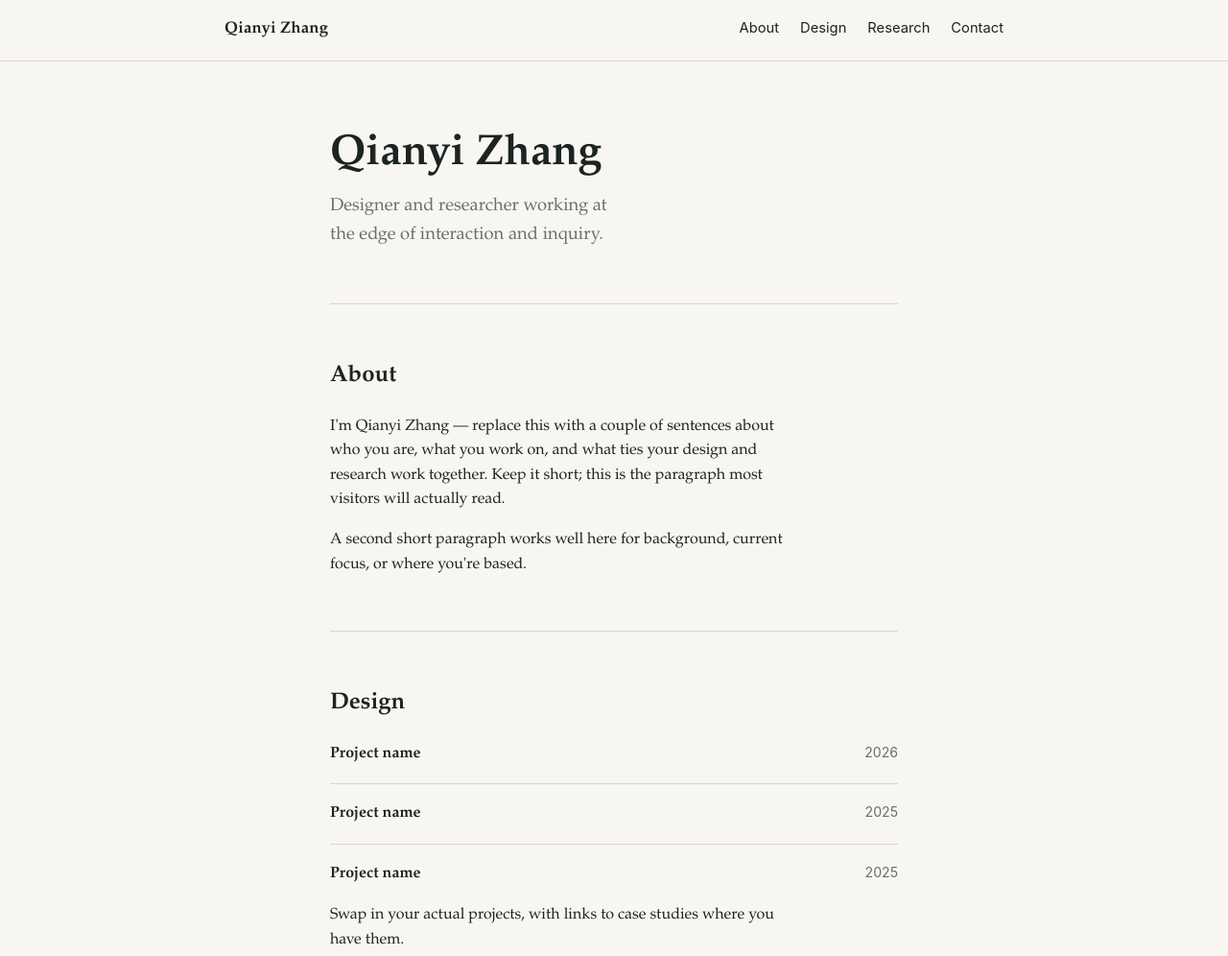
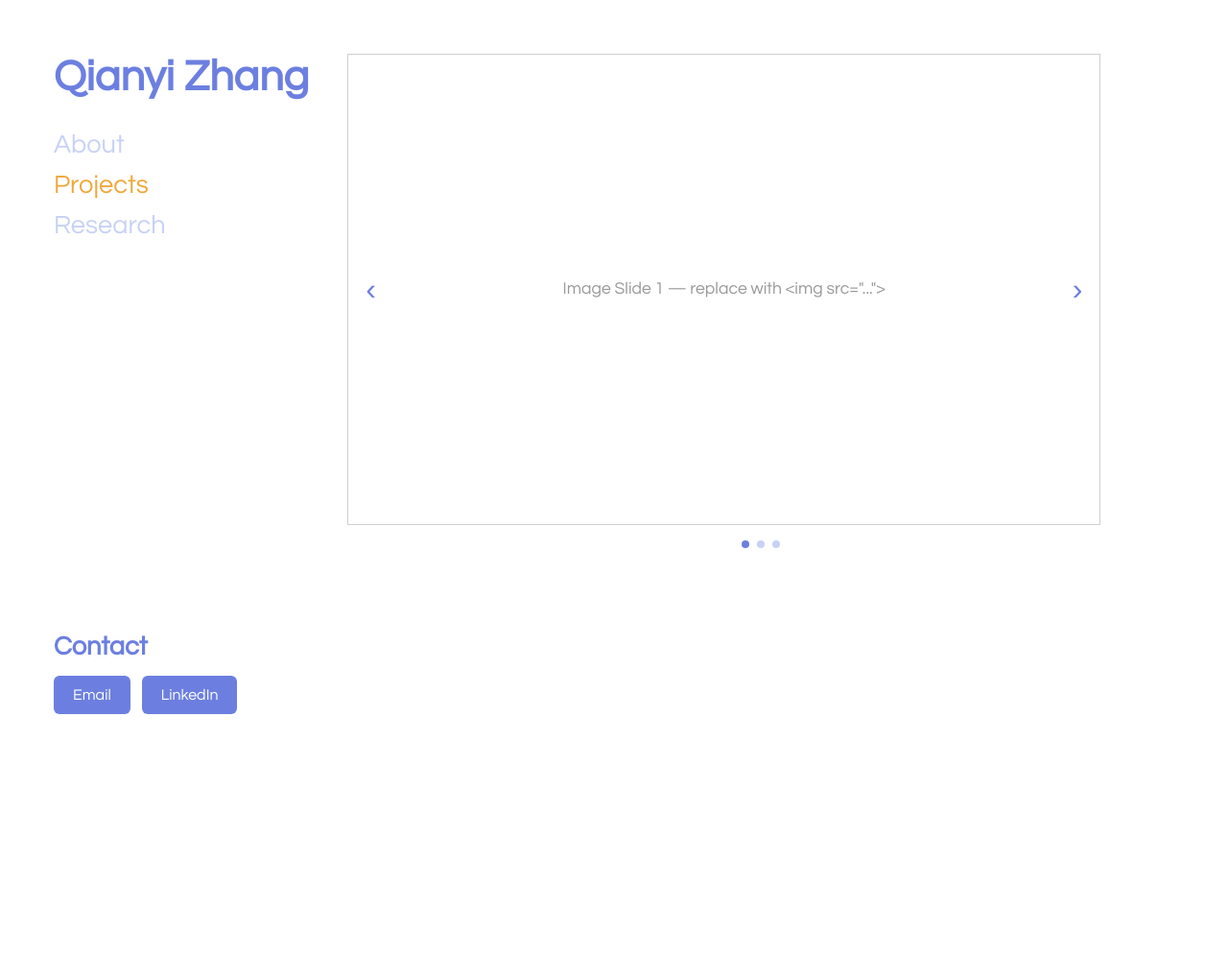
Before and after one commit to qz027/qz027.github.io, a plain HTML site: page index.html in a window 1280 px wide. Shown: the top 996 px of the page at 96% size. After the commit the page ends 800 px from the top, so only its background shows below. Drawn offline with Linux system fonts and the light colour scheme; a web font is replaced by a local one.

Commit message:
new design

```diff
--- a/index.html
+++ b/index.html
@@ -4,216 +4,285 @@
 <meta charset="UTF-8">
 <meta name="viewport" content="width=device-width, initial-scale=1.0">
 <title>Qianyi Zhang</title>
+<link href="https://fonts.cdnfonts.com/css/glacial-indifference" rel="stylesheet">
 <style>
   :root {
-    --ink: #1c2320;
-    --paper: #f7f6f2;
-    --line: #d9d6cc;
-    --accent: #3c6e5e;
-    --muted: #6b6f68;
+    --blue: #6C7FE0;
+    --blue-light: #C7D2F5;
+    --orange: #F0A83E;
+    --ink: #333333;
+    --line: #cfcfcf;
+    --paper: #ffffff;
   }
 
   * { box-sizing: border-box; }
-
-  html { scroll-behavior: smooth; }
 
   body {
     margin: 0;
     background: var(--paper);
     color: var(--ink);
-    font-family: "Iowan Old Style", "Palatino Linotype", Georgia, "Times New Roman", serif;
-    line-height: 1.6;
-    -webkit-font-smoothing: antialiased;
+    font-family: 'Glacial Indifference', 'Century Gothic', Futura, -apple-system, sans-serif;
   }
 
-  a {
-    color: var(--accent);
-    text-decoration-thickness: 1px;
-    text-underline-offset: 3px;
-  }
-  a:hover { text-decoration-thickness: 2px; }
-  a:focus-visible, button:focus-visible {
-    outline: 2px solid var(--accent);
-    outline-offset: 3px;
+  a { color: inherit; }
+
+  .page {
+    min-height: 100vh;
+    display: flex;
+    flex-wrap: wrap;
+    align-items: stretch;
+    padding: 56px;
+    gap: 40px;
   }
 
-  header.site {
-    position: sticky;
-    top: 0;
-    background: rgba(247, 246, 242, 0.92);
-    backdrop-filter: blur(6px);
-    border-bottom: 1px solid var(--line);
-    z-index: 10;
+  /* ---------- Sidebar ---------- */
+
+  .sidebar {
+    display: flex;
+    flex-direction: column;
+    justify-content: space-between;
+    min-width: 260px;
   }
 
-  .header-inner {
-    max-width: 860px;
-    margin: 0 auto;
-    padding: 18px 24px;
-    display: flex;
-    justify-content: space-between;
-    align-items: baseline;
-    flex-wrap: wrap;
-    gap: 10px 24px;
+  .name {
+    font-size: clamp(2.2rem, 4vw, 2.8rem);
+    font-weight: 700;
+    color: var(--blue);
+    margin: 0 0 32px;
+    line-height: 1.1;
   }
 
-  .site-name {
-    font-size: 1.05rem;
-    font-weight: 600;
-    letter-spacing: 0.01em;
+  .tabs {
+    display: flex;
+    flex-direction: column;
+    gap: 14px;
   }
 
-  nav.site ul {
-    list-style: none;
-    display: flex;
-    gap: 22px;
-    margin: 0;
+  .tab-link {
+    background: none;
+    border: none;
     padding: 0;
-    font-family: -apple-system, BlinkMacSystemFont, "Segoe UI", Helvetica, Arial, sans-serif;
-    font-size: 0.92rem;
+    text-align: left;
+    font-family: inherit;
+    font-size: 1.7rem;
+    color: var(--blue-light);
+    cursor: pointer;
+    transition: color 0.15s ease;
   }
 
-  nav.site a {
-    color: var(--ink);
-    text-decoration: none;
-    border-bottom: 1px solid transparent;
-    padding-bottom: 2px;
-  }
-  nav.site a:hover {
-    border-bottom-color: var(--accent);
-    color: var(--accent);
+  .tab-link:hover {
+    color: var(--blue);
   }
 
-  main {
-    max-width: 640px;
-    margin: 0 auto;
-    padding: 0 24px;
+  .tab-link.active {
+    color: var(--orange);
   }
 
-  .hero {
-    padding: 72px 0 56px;
-    border-bottom: 1px solid var(--line);
+  .tab-link:focus-visible {
+    outline: 2px solid var(--blue);
+    outline-offset: 4px;
   }
 
-  .hero h1 {
-    font-size: clamp(2.1rem, 5vw, 2.8rem);
-    line-height: 1.15;
-    margin: 0 0 14px;
-    font-weight: 600;
+  .contact h2 {
+    font-size: 1.7rem;
+    font-weight: 700;
+    color: var(--blue);
+    margin: 0 0 16px;
   }
 
-  .hero p {
-    font-size: 1.15rem;
-    color: var(--muted);
-    max-width: 34ch;
-    margin: 0;
+  .contact-buttons {
+    display: flex;
+    gap: 12px;
   }
 
-  section {
-    padding: 56px 0;
-    border-bottom: 1px solid var(--line);
-    scroll-margin-top: 78px;
+  .btn {
+    display: inline-flex;
+    align-items: center;
+    justify-content: center;
+    background: var(--blue);
+    color: #fff;
+    text-decoration: none;
+    font-size: 1rem;
+    padding: 12px 20px;
+    border-radius: 6px;
+    white-space: nowrap;
+    transition: background 0.15s ease;
   }
 
-  section:last-of-type {
-    border-bottom: none;
+  .btn:hover {
+    background: #5567cc;
   }
 
-  section h2 {
-    font-size: 1.5rem;
-    font-weight: 600;
+  /* ---------- Main content ---------- */
+
+  .content {
+    flex: 1;
+    min-width: 280px;
+    display: flex;
+    align-items: flex-start;
+  }
+
+  .panel {
+    display: none;
+    width: 100%;
+  }
+
+  .panel.active {
+    display: block;
+  }
+
+  /* About panel */
+  #about p {
+    max-width: 60ch;
+    font-size: 1.15rem;
+    line-height: 1.7;
     margin: 0 0 20px;
   }
 
-  section p {
-    margin: 0 0 16px;
-    max-width: 62ch;
-  }
-
-  section p:last-child { margin-bottom: 0; }
-
-  .work-list {
+  /* Research panel */
+  #research ul {
     list-style: none;
     margin: 0;
     padding: 0;
+    max-width: 60ch;
   }
 
-  .work-list li {
+  #research li {
     padding: 18px 0;
     border-top: 1px solid var(--line);
     display: flex;
     justify-content: space-between;
-    align-items: baseline;
     gap: 16px;
+    font-size: 1.1rem;
     flex-wrap: wrap;
   }
 
-  .work-list li:first-child { border-top: none; padding-top: 0; }
+  #research li:first-child { border-top: none; }
 
-  .work-list .item-title {
-    font-weight: 600;
-  }
-
-  .work-list .item-meta {
-    font-family: -apple-system, BlinkMacSystemFont, "Segoe UI", Helvetica, Arial, sans-serif;
-    font-size: 0.88rem;
-    color: var(--muted);
+  #research .meta {
+    color: var(--blue-light);
+    font-size: 0.95rem;
     white-space: nowrap;
   }
 
-  .contact-links {
-    display: flex;
-    flex-direction: column;
-    gap: 8px;
-    font-size: 1.05rem;
+  /* Projects panel: slideshow */
+  .slideshow {
+    position: relative;
+    width: 100%;
+    max-width: 785px;
+    aspect-ratio: 16 / 10;
+    border: 1px solid var(--line);
   }
 
-  footer {
-    max-width: 640px;
-    margin: 0 auto;
-    padding: 32px 24px 56px;
-    font-family: -apple-system, BlinkMacSystemFont, "Segoe UI", Helvetica, Arial, sans-serif;
-    font-size: 0.85rem;
-    color: var(--muted);
+  .slides {
+    position: relative;
+    width: 100%;
+    height: 100%;
+    overflow: hidden;
   }
 
-  @media (max-width: 520px) {
-    .header-inner { padding: 16px 20px; }
-    nav.site ul { gap: 16px; }
-    .hero { padding: 48px 0 40px; }
-    section { padding: 40px 0; }
+  .slide {
+    position: absolute;
+    inset: 0;
+    display: none;
+    align-items: center;
+    justify-content: center;
+    text-align: center;
+    padding: 24px;
+  }
+
+  .slide.active { display: flex; }
+
+  .slide img {
+    max-width: 100%;
+    max-height: 100%;
+    object-fit: contain;
+  }
+
+  .slide .placeholder-label {
+    color: #999;
+    font-size: 1.1rem;
+  }
+
+  .arrow {
+    position: absolute;
+    top: 50%;
+    transform: translateY(-50%);
+    background: none;
+    border: none;
+    font-size: 2rem;
+    color: var(--blue);
+    cursor: pointer;
+    padding: 8px 14px;
+    line-height: 1;
+  }
+
+  .arrow:hover { color: var(--orange); }
+  .arrow.prev { left: 4px; }
+  .arrow.next { right: 4px; }
+
+  .dots {
+    display: flex;
+    justify-content: center;
+    gap: 8px;
+    margin-top: 16px;
+  }
+
+  .dot {
+    width: 8px;
+    height: 8px;
+    border-radius: 50%;
+    background: var(--blue-light);
+    border: none;
+    cursor: pointer;
+    padding: 0;
+  }
+
+  .dot.active { background: var(--blue); }
+
+  @media (max-width: 720px) {
+    .page {
+      padding: 32px 24px;
+      flex-direction: column;
+    }
+    .sidebar {
+      min-height: auto;
+    }
+    .contact {
+      margin-top: 40px;
+    }
   }
 </style>
 </head>
 <body>
 
-<header class="site">
-  <div class="header-inner">
-    <span class="site-name">Qianyi Zhang</span>
-    <nav class="site" aria-label="Primary">
-      <ul>
-        <li><a href="#about">About</a></li>
-        <li><a href="#design">Design</a></li>
-        <li><a href="#research">Research</a></li>
-        <li><a href="#contact">Contact</a></li>
-      </ul>
+<div class="page">
+
+  <aside class="sidebar">
+    <div>
+      <h1 class="name">Qianyi Zhang</h1>
+      <nav class="tabs">
+        <button class="tab-link" data-tab="about">About</button>
+        <button class="tab-link active" data-tab="projects">Projects</button>
+        <button class="tab-link" data-tab="research">Research</button>
       </nav>
     </div>
-</header>
 
-<main>
+    <div class="contact">
+      <h2>Contact</h2>
+      <div class="contact-buttons">
+        <a class="btn" href="mailto:hello@example.com">Email</a>
+        <a class="btn" href="https://linkedin.com/in/qianyizhang" target="_blank" rel="noopener">LinkedIn</a>
+      </div>
+    </div>
+  </aside>
 
-  <div class="hero">
-    <h1>Qianyi Zhang</h1>
-    <p>Designer and researcher working at the edge of interaction and inquiry.</p>
-  </div>
+  <main class="content">
 
-  <section id="about">
-    <h2>About</h2>
+    <section id="about" class="panel">
       <p>
         I'm Qianyi Zhang — replace this with a couple of sentences about who you are,
-      what you work on, and what ties your design and research work together.
-      Keep it short; this is the paragraph most visitors will actually read.
+        what you work on, and what ties your design and research together.
       </p>
       <p>
         A second short paragraph works well here for background, current focus,
@@ -221,54 +290,82 @@
       </p>
     </section>
 
-  <section id="design">
-    <h2>Design</h2>
-    <ul class="work-list">
+    <section id="projects" class="panel active">
+      <div class="slideshow">
+        <div class="slides">
+          <div class="slide active">
+            <span class="placeholder-label">Image Slide 1 — replace with &lt;img src="..."&gt;</span>
+          </div>
+          <div class="slide">
+            <span class="placeholder-label">Image Slide 2</span>
+          </div>
+          <div class="slide">
+            <span class="placeholder-label">Image Slide 3</span>
+          </div>
+        </div>
+        <button class="arrow prev" aria-label="Previous slide">&#8249;</button>
+        <button class="arrow next" aria-label="Next slide">&#8250;</button>
+      </div>
+      <div class="dots"></div>
+    </section>
+
+    <section id="research" class="panel">
+      <ul>
         <li>
-        <span class="item-title">Project name</span>
-        <span class="item-meta">2026</span>
+          <span>Paper or project title</span>
+          <span class="meta">Venue, 2026</span>
         </li>
         <li>
-        <span class="item-title">Project name</span>
-        <span class="item-meta">2025</span>
-      </li>
-      <li>
-        <span class="item-title">Project name</span>
-        <span class="item-meta">2025</span>
+          <span>Paper or project title</span>
+          <span class="meta">Venue, 2025</span>
         </li>
       </ul>
-    <p>Swap in your actual projects, with links to case studies where you have them.</p>
-  </section>
-
-  <section id="research">
-    <h2>Research</h2>
-    <ul class="work-list">
-      <li>
-        <span class="item-title">Paper or project title</span>
-        <span class="item-meta">Venue, 2026</span>
-      </li>
-      <li>
-        <span class="item-title">Paper or project title</span>
-        <span class="item-meta">Venue, 2025</span>
-      </li>
-    </ul>
-    <p>List publications, ongoing research, or talks. Link out to PDFs or DOIs when available.</p>
-  </section>
-
-  <section id="contact">
-    <h2>Contact</h2>
-    <div class="contact-links">
-      <a href="mailto:hello@example.com">hello@example.com</a>
-      <a href="https://linkedin.com/in/qianyizhang" target="_blank" rel="noopener">LinkedIn</a>
-      <a href="https://github.com/qianyizhang" target="_blank" rel="noopener">GitHub</a>
-    </div>
     </section>
 
   </main>
 
-<footer>
-  © 2026 Qianyi Zhang
-</footer>
+</div>
+
+<script>
+  // Tab switching
+  const tabLinks = document.querySelectorAll('.tab-link');
+  const panels = document.querySelectorAll('.panel');
+
+  tabLinks.forEach(link => {
+    link.addEventListener('click', () => {
+      tabLinks.forEach(l => l.classList.remove('active'));
+      panels.forEach(p => p.classList.remove('active'));
+      link.classList.add('active');
+      document.getElementById(link.dataset.tab).classList.add('active');
+    });
+  });
+
+  // Slideshow
+  const slides = document.querySelectorAll('.slide');
+  const dotsWrap = document.querySelector('.dots');
+  let current = 0;
+
+  slides.forEach((_, i) => {
+    const dot = document.createElement('button');
+    dot.className = 'dot' + (i === 0 ? ' active' : '');
+    dot.setAttribute('aria-label', 'Go to slide ' + (i + 1));
+    dot.addEventListener('click', () => goTo(i));
+    dotsWrap.appendChild(dot);
+  });
+
+  const dots = document.querySelectorAll('.dot');
+
+  function goTo(index) {
+    slides[current].classList.remove('active');
+    dots[current].classList.remove('active');
+    current = (index + slides.length) % slides.length;
+    slides[current].classList.add('active');
+    dots[current].classList.add('active');
+  }
+
+  document.querySelector('.arrow.prev').addEventListener('click', () => goTo(current - 1));
+  document.querySelector('.arrow.next').addEventListener('click', () => goTo(current + 1));
+</script>
 
 </body>
 </html>
```
Lines whose indentation alone changed are shown as unchanged.
